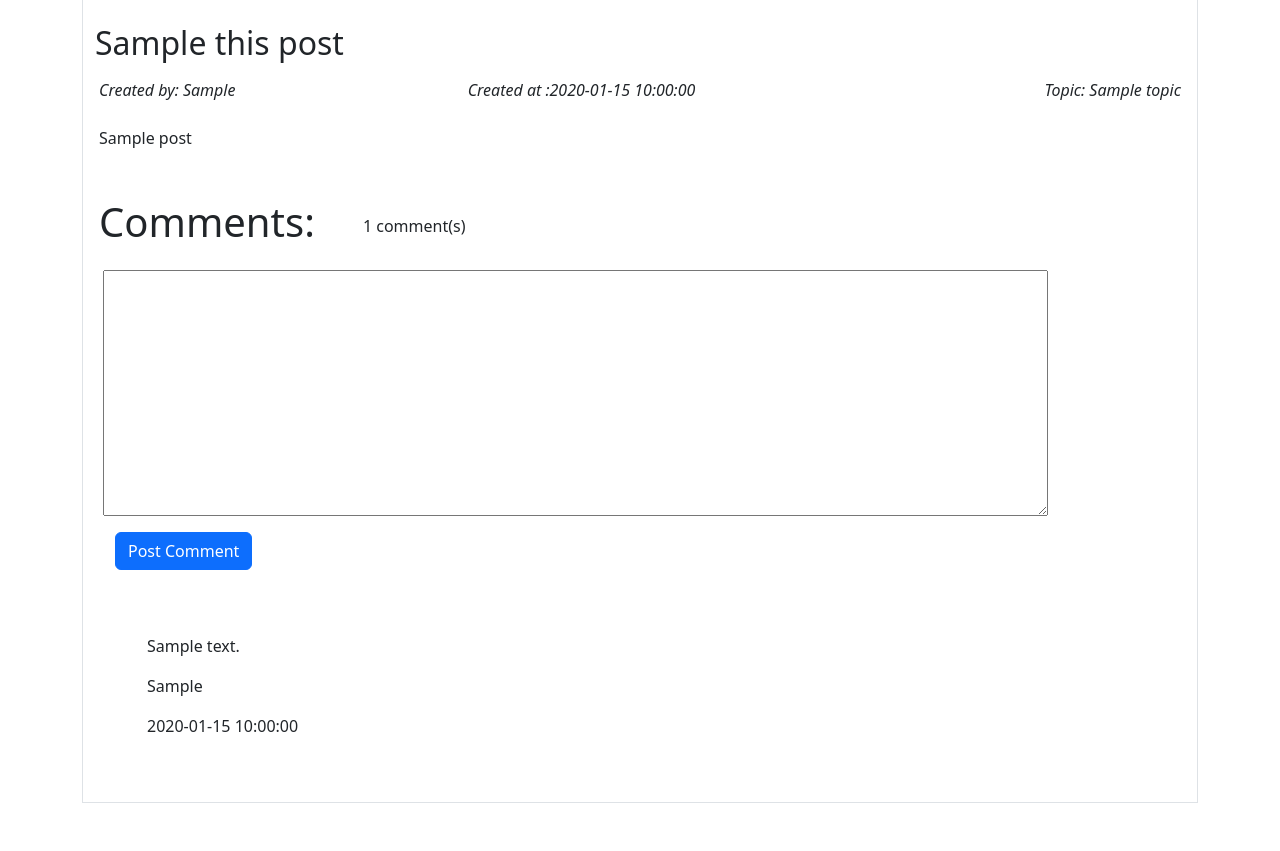
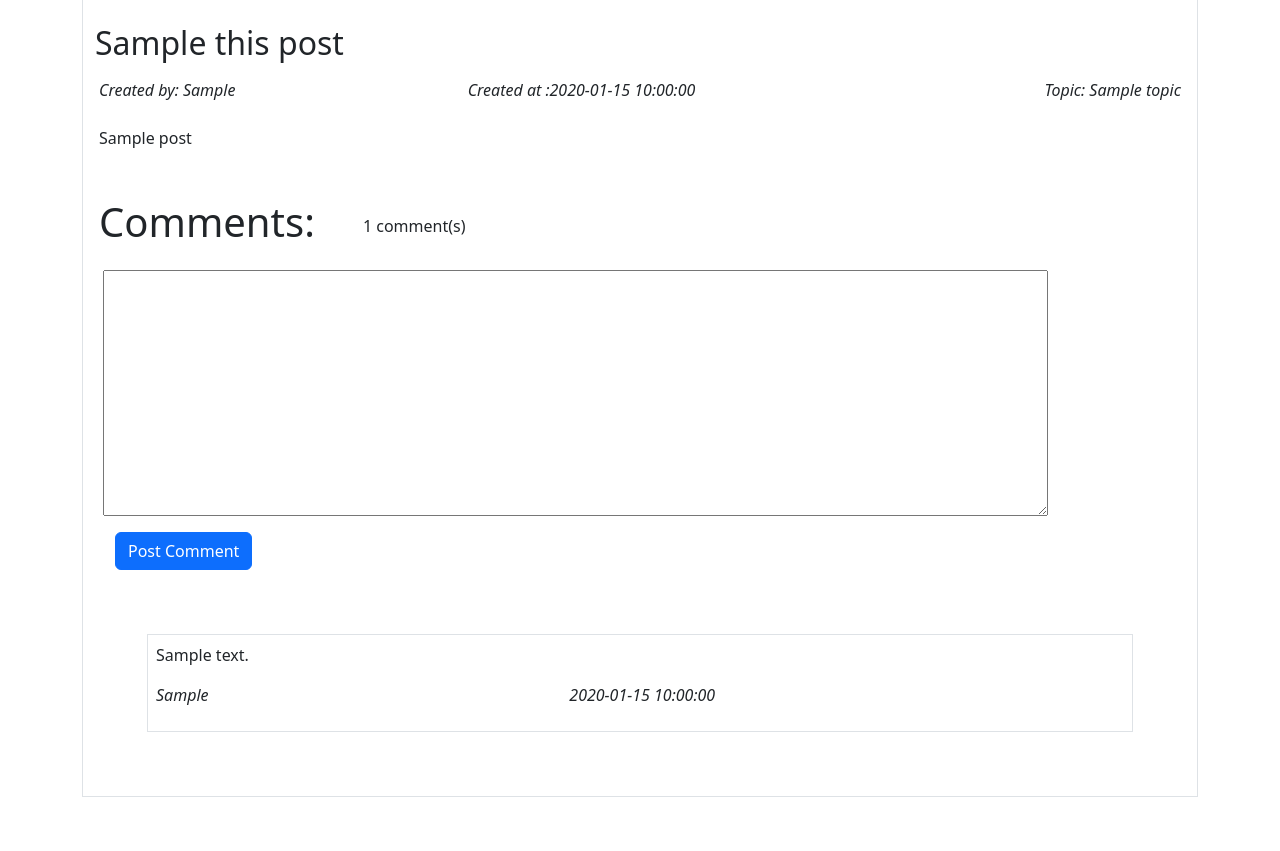
Before and after one commit to P-moT/forum-topics, a Flask app: template flask_app/templates/post.html in a window 1280 px wide. Shown: the part 159-1010 px from the top of the page. Run offline with Flask 2, Linux system fonts and the light colour scheme; the template is opened without the code that fills it: most values are stand-ins (such as "Sample title", 1, 10 or a date in 2020).

Commit message:
formatted comment section

```diff
--- a/flask_app/templates/post.html
+++ b/flask_app/templates/post.html
@@ -79,14 +79,17 @@
                 </div>
                 <div class="comments m-5">
                     {% for each_comment in comments %}
-                    <p>{{each_comment.comment}}</p>
-                    <p>{{each_comment.author.first_name}}</p>
-                    <p>{{each_comment.created_at}}</p>
-                        {% if each_comment.author.id == session['id'] %}
-                            <a href="/delete_comment/{{this_post.topic}}/{{this_post.id}}/{{each_comment.id}}" class="btn btn-primary">Delete Comment</a>
-                        {% endif %}
+                        <div class="border p-2">
+                            <p>{{each_comment.comment}}</p>
+                            <div class="row">
+                                <p class="col-5"><em>{{each_comment.author.first_name}}</em></p>
+                                <p class="col-4"><em>{{each_comment.created_at}}</em></p>
+                                    {% if each_comment.author.id == session['id'] %}
+                                        <a href="/delete_comment/{{this_post.topic}}/{{this_post.id}}/{{each_comment.id}}" class="btn btn-primary col-2">Delete Comment</a>
+                                    {% endif %}
+                            </div>
+                        </div>
                     {% endfor %}
-                </div>
             </div>
         </div>
 </body>
```
